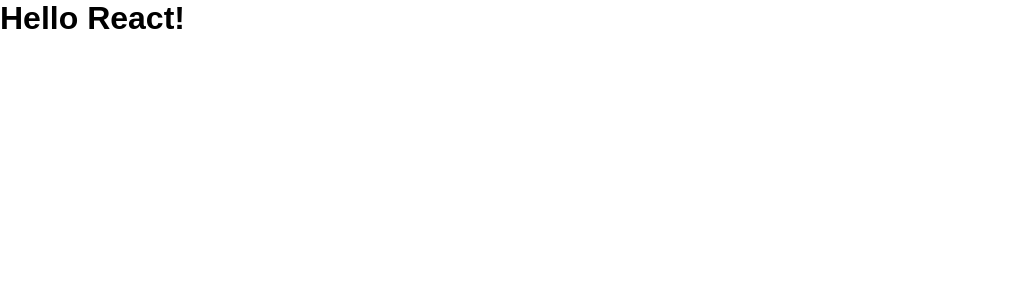
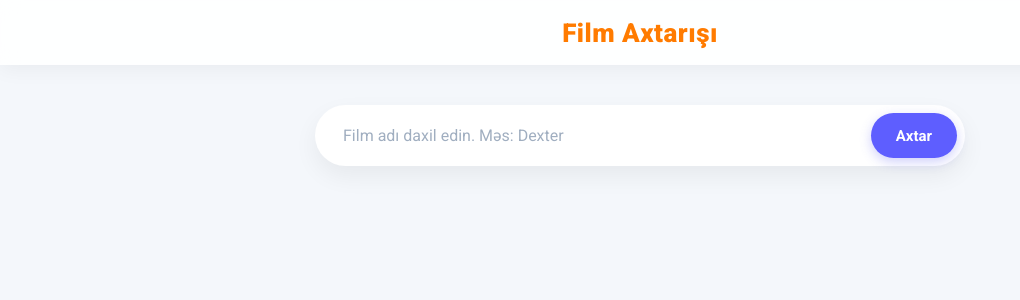
Before and after one commit to mehemmed-011/devjoint-week-3, a React (Vite) app: page / in a window 1280 px wide. Shown: the top 300 px of the page, without its empty margins (0-1020 px from the left). Built offline with nearby package versions, Linux system fonts and the light colour scheme.

Commit message:
Add header, search input and search button design

```diff
--- a/index.html
+++ b/index.html
@@ -1,10 +1,10 @@
 <!doctype html>
-<html lang="en">
+<html lang="az">
   <head>
     <meta charset="UTF-8" />
     <link rel="icon" type="image/svg+xml" href="/favicon.svg" />
     <meta name="viewport" content="width=device-width, initial-scale=1.0" />
-    <title>my-react-app</title>
+    <title>Film axtarışı</title>
   </head>
   <body>
     <div id="root"></div>
--- a/src/App.jsx
+++ b/src/App.jsx
@@ -1,7 +1,19 @@
+import SearchBar from "./components/SearchBar";
+import ResultsList from "./components/ResultsList";
+import Pagination from "./components/Pagination";
+
 function App() {
   return (
     <>
-      <h1>Hello React!</h1>
+      <header>
+        <div className="header__container">
+          Film Axtarışı
+        </div>
+      </header>
+
+      <SearchBar />
+      <ResultsList />
+      <Pagination />
     </>
   );
 }
--- a/src/components/Card.jsx
+++ b/src/components/Card.jsx
@@ -0,0 +1,9 @@
+function Card() {
+  return (
+    <>
+      <h1>Card</h1>
+    </>
+  );
+}
+
+export default Card;
--- a/src/components/SearchBar.jsx
+++ b/src/components/SearchBar.jsx
@@ -0,0 +1,12 @@
+function SearchBar() {
+  return (
+    <>
+      <div className="search__bar">
+        <input className="search__input" type="text" placeholder="Film adı daxil edin. Məs: Dexter" />
+        <button className="search__btn">Axtar</button>
+      </div>
+    </>
+  );
+}
+
+export default SearchBar;
--- a/src/index.css
+++ b/src/index.css
@@ -1,29 +1,95 @@
+@import url('https://fonts.googleapis.com/css2?family=Roboto:wght@400;500;700;900&display=swap');
+
 * {
   margin: 0;
   padding: 0;
   box-sizing: border-box;
+  font-family: "Roboto", sans-serif;
 }
 
 body {
-  font-family: Arial, sans-serif;
+  background-color: #f4f7fb;
+  min-height: 100vh;
+  color: #333333;
 }
 
-a {
-  text-decoration: none;
+header {
+  width: 100%;
+  height: 65px;
+  background-color: rgba(255, 255, 255, 0.9);
+  backdrop-filter: blur(10px);
+  display: flex;
+  justify-content: center;
+  align-items: center;
+  box-shadow: 0 4px 20px rgba(0, 0, 0, 0.05);
+  position: sticky;
+  top: 0;
+  z-index: 100;
 }
 
-ul {
-  list-style: none;
+.header__container {
+  width: 90%;
+  max-width: 1100px;
+  font-size: 26px;
+  font-weight: 900;
+  display: flex;
+  justify-content: center;
+  align-items: center;
+  color: #ff7b00;
+  letter-spacing: 0.5px;
 }
 
-img {
-  max-width: 100%;
-  display: block;
+.search__bar {
+  margin: 40px auto;
+  width: 90%;
+  max-width: 650px;
+  display: flex;
+  align-items: center;
+  gap: 10px;
+  background: #ffffff;
+  padding: 8px;
+  border-radius: 50px;
+  box-shadow: 0 10px 25px rgba(0, 0, 0, 0.06);
 }
 
-button,
-input,
-textarea,
-select {
-  font: inherit;
+.search__input {
+  flex: 1;
+  height: 45px;
+  padding: 0 20px;
+  font-size: 16px;
+  border: none;
+  outline: none;
+  background: transparent;
+  color: #333333;
 }
+
+.search__input::placeholder {
+  color: #a0aec0;
+}
+
+.search__btn {
+  height: 45px;
+  padding: 0 25px;
+  background-color: rgb(94, 94, 255);
+  color: #ffffff;
+  font-size: 15px;
+  font-weight: 600;
+  display: flex;
+  justify-content: center;
+  align-items: center;
+  border: none;
+  border-radius: 30px;
+  cursor: pointer;
+  transition: all 0.3s ease;
+  box-shadow: 0 4px 12px rgba(99, 102, 241, 0.3);
+}
+
+.search__btn:hover {
+  background-color: blue;
+  transform: translateY(-2px);
+  box-shadow: 0 6px 15px rgba(99, 102, 241, 0.4);
+}
+
+.search__btn:active {
+  transform: translateY(0);
+}
```
Also changed, not shown: src/components/Pagination.jsx (+9 -0 lines), src/components/ResultsList.jsx (+11 -0 lines).
